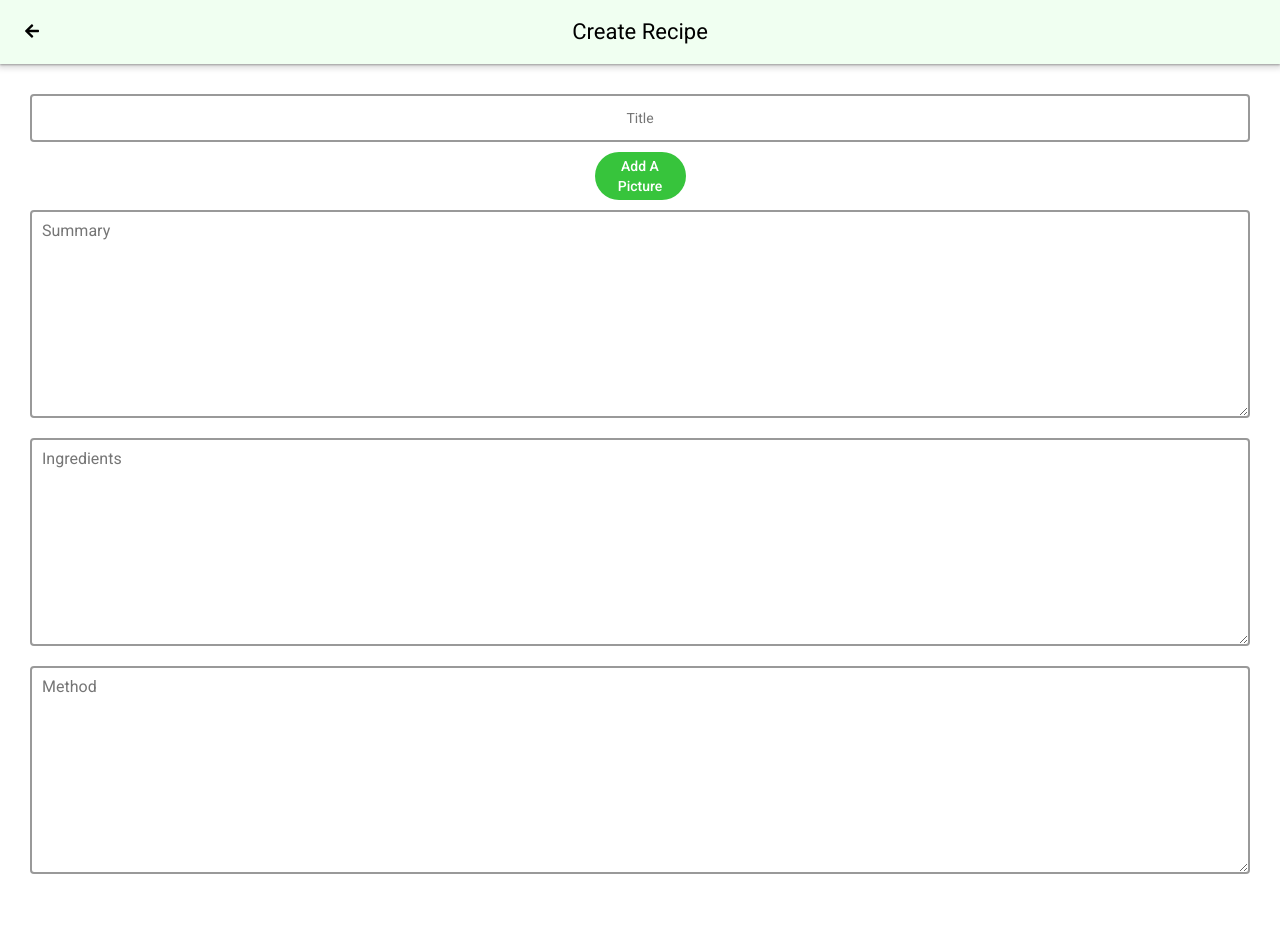
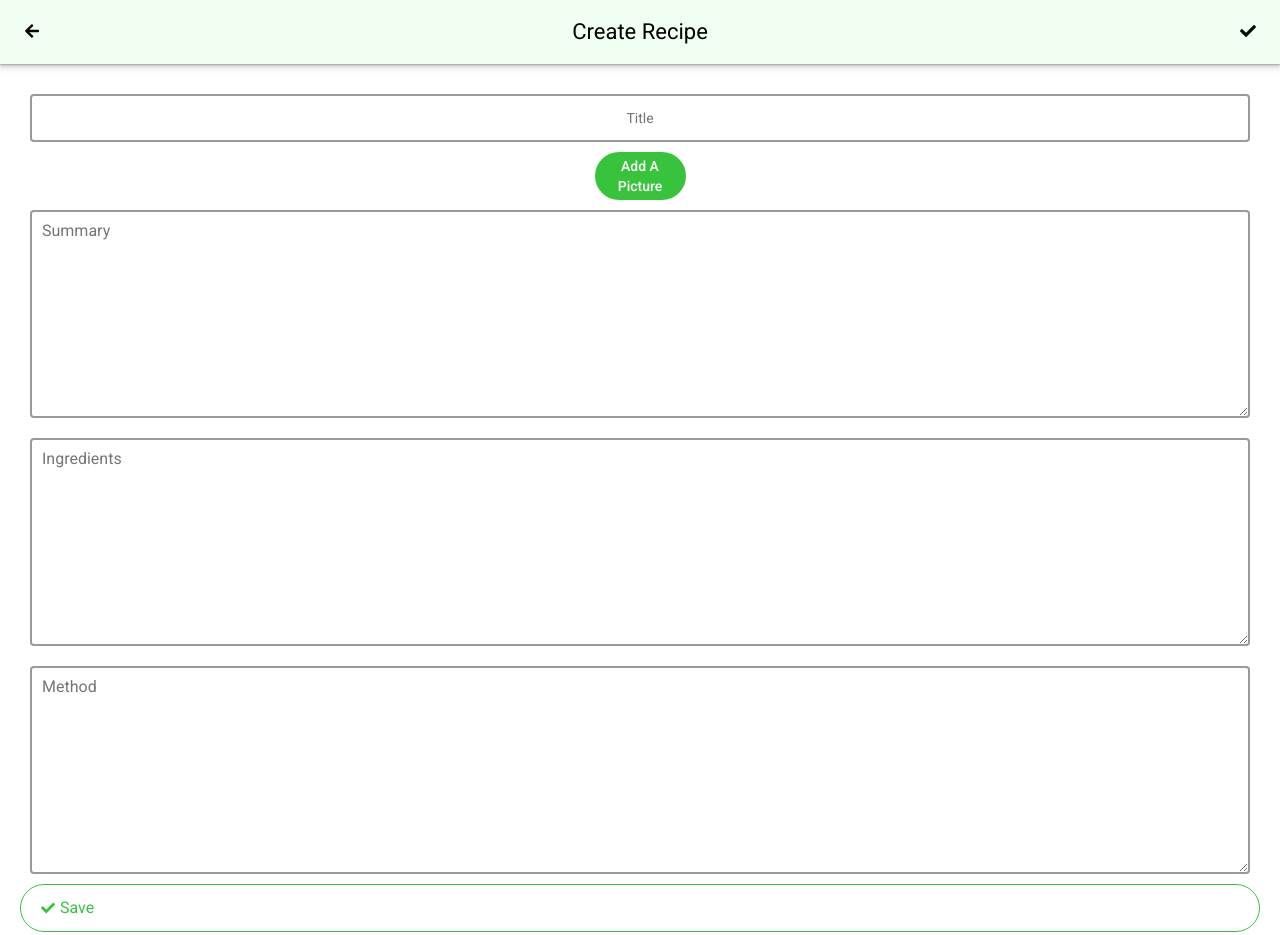
Before and after one commit to leesavage09/my_recipe_book, a Gatsby site: page /create-recipe in a window 1280 px wide. Before the commit the page ends 904 px from the top, so only its background shows below. Built offline with nearby package versions, Linux system fonts and the light colour scheme; Gatsby itself is replaced by a stand-in of ours.

Commit message:
Added save button to head

```diff
--- a/src/components/head.js
+++ b/src/components/head.js
@@ -1,20 +1,26 @@
 import React from 'react'
-import { page_head, back_btn } from './scss/head.module.scss'
+import { page_head, back_btn, save_btn } from './scss/head.module.scss'
 import { navigate } from 'gatsby'
 import { FontAwesomeIcon } from '@fortawesome/react-fontawesome'
-import { faArrowLeft } from '@fortawesome/free-solid-svg-icons'
+import { faArrowLeft, faCheck } from '@fortawesome/free-solid-svg-icons'
 
 const Head = (props) => {
 
-    const GoBackBtn = props.show_back_btn ? (<button className={back_btn} onClick={() => navigate(-1)}>
+    const GoBackBtn = props.show_back_btn ? <button className={back_btn} onClick={() => navigate(-1)}>
         <FontAwesomeIcon icon={faArrowLeft} />
-    </button>) : null
+    </button> : null
+
+
+    const SaveBtn = props.save_btn_action ? <button className={save_btn} onClick={() => props.save_btn_action()}>
+        <FontAwesomeIcon icon={faCheck} />
+    </button> : null
 
     return (
         <div className={page_head}>
             <title>{props.title}</title>
             {GoBackBtn}
             <h1>{props.title}</h1>
+            {SaveBtn}
         </div>
     )
 }
--- a/src/components/layout.js
+++ b/src/components/layout.js
@@ -5,7 +5,7 @@ import "./scss/global.scss"
 
 const Layout = (props) => (
     <div>
-        <Head title={props.title} show_back_btn={props.show_back_btn} />
+        <Head title={props.title} show_back_btn={props.show_back_btn} save_btn_action={props.save_btn_action} />
         <div className='container'>
             {props.children}
         </div>
--- a/src/components/scss/head.module.scss
+++ b/src/components/scss/head.module.scss
@@ -20,3 +20,12 @@
     width: 48px;
     height: 48px;
 }
+
+.save_btn{
+    border: none;
+    background: transparent;
+    position: absolute;
+    right: 8px;
+    width: 48px;
+    height: 48px;
+}
--- a/src/pages/create-recipe.js
+++ b/src/pages/create-recipe.js
@@ -1,10 +1,12 @@
 import React from 'react'
 import ButtonText from '../components/buttons/button-text'
+import ButtonTextIcon from '../components/buttons/button-text-icon'
 import InputText from '../components/inputs/input-text'
 import Layout from '../components/layout'
+import { faCheck } from '@fortawesome/free-solid-svg-icons'
 
 const CreateRecipe = () => (
-    <Layout title="Create Recipe" show_back_btn={true}>
+    <Layout title="Create Recipe" show_back_btn={true} save_btn_action={()=>console.log("Save clicked")}>
         <InputText placeholder="Title" />
         <ButtonText>Add A Picture</ButtonText>
         <InputText type="textarea" placeholder="Summary" />
@@ -12,6 +14,8 @@ const CreateRecipe = () => (
         <InputText type="textarea" placeholder="Ingredients" />
 
         <InputText type="textarea" placeholder="Method" />
+
+        <ButtonTextIcon icon={faCheck}>Save</ButtonTextIcon>
     </Layout>
 )
 
```
